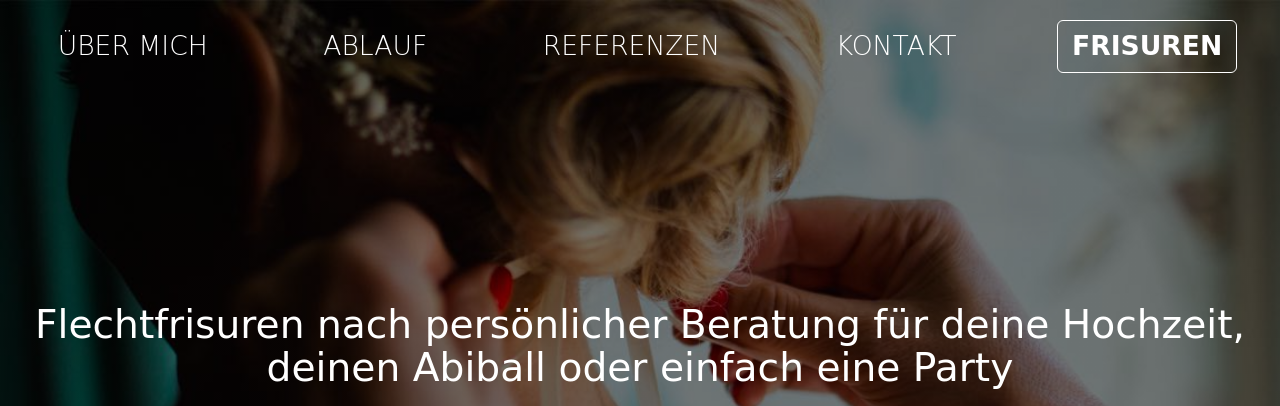
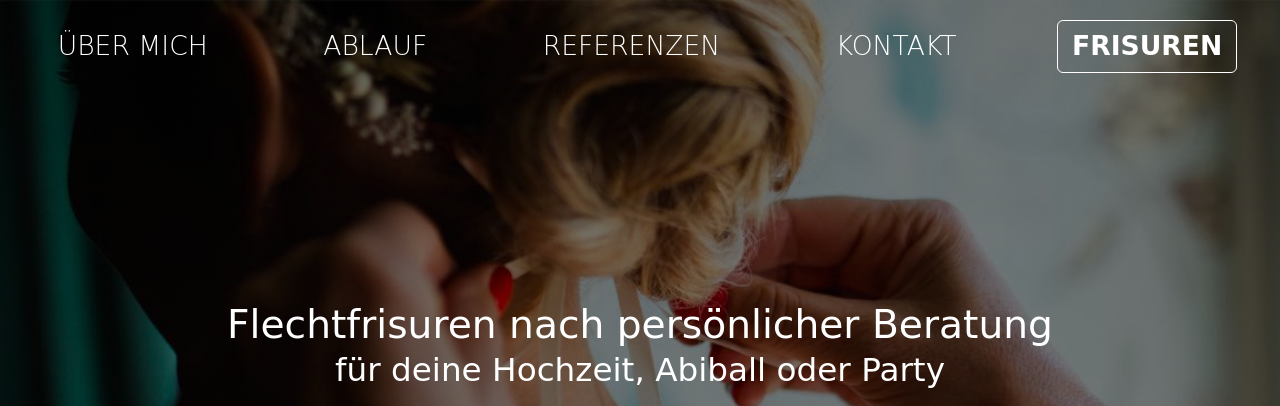
Before and after one commit to LionC/freya-haitpage, a website: page index.html in a window 1280 px wide. Shown: the top 406 px of the page. Drawn offline with nearby package versions, Linux system fonts and the light colour scheme; a web font is replaced by a local one.

Commit message:
improve header

```diff
--- a/index.html
+++ b/index.html
@@ -34,8 +34,8 @@
     <header>
         <div class="container">
             <h1>
-                Flechtfrisuren nach persönlicher Beratung für deine Hochzeit,
-                deinen Abiball oder einfach eine Party
+                Flechtfrisuren nach persönlicher Beratung<br>
+                <small>für deine Hochzeit, Abiball oder Party</small>
             </h1>
 
             <a href="#kontakt">
--- a/styles/style.css
+++ b/styles/style.css
@@ -87,6 +87,10 @@ p {
     margin-bottom: 10px;
 }
 
+small {
+    font-size: .75em;
+}
+
 /*
 * Images
 */
@@ -165,21 +169,27 @@ header {
         color: white;
 
         & h1 {
-            font-size: 1.4em;
-            margin: 1.3em 0;
+            font-size: 2.2em;
+
+            & > small {
+                font-size: .5em;
+            }
         }
 
         & > a {
             display: inline-block;
+
             margin-top: 12px;
             margin-bottom: 12px;
             padding: 12px 20px;
+
             font-size: 1.3em;
             text-transform: uppercase;
+            text-decoration: none;
+            font-weight: bold;
+
             border: 4px solid;
             border-radius: 6px;
-            text-decoration: none;
-            font-weight: bold;
         }
     }
 
```
